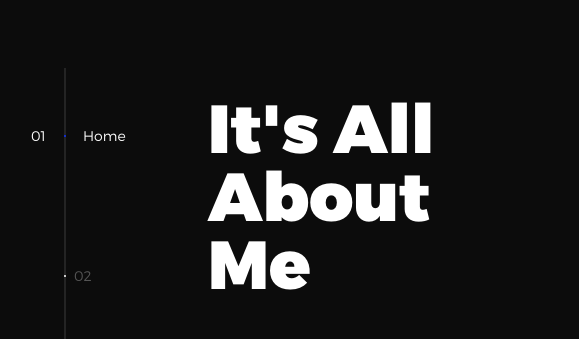
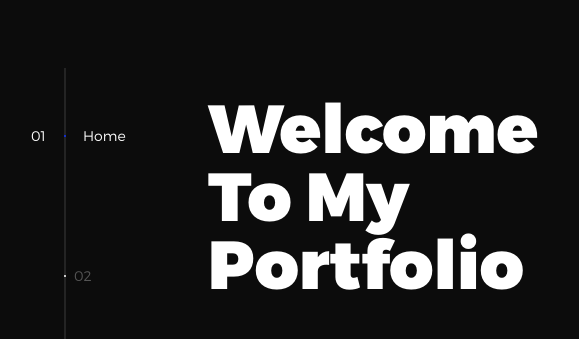
Before and after one commit to piskndar/piskndar.github.io, a plain HTML site: page index.html in a window 1280 px wide. Shown: the part 52-391 px from the top of the page, 0-579 px from the left. Drawn offline with nearby package versions, Linux system fonts and the light colour scheme.

Commit message:
add "portfolio" message and fixed typo and grammar

```diff
--- a/index.html
+++ b/index.html
@@ -47,7 +47,7 @@
           <li class="l-section section section--is-active">
             <div class="intro">
               <div class="intro--banner">
-                <h1>It's All<br>About<br>Me</h1>
+                <h1>Welcome<br>To My<br>Portfolio</h1>
                 <button class="cta">Contact
                   <svg version="1.1" id="Layer_1" xmlns="http://www.w3.org/2000/svg" xmlns:xlink="http://www.w3.org/1999/xlink" x="0px" y="0px" viewBox="0 0 150 118" style="enable-background:new 0 0 150 118;" xml:space="preserve">
                   <g transform="translate(0.000000,118.000000) scale(0.100000,-0.100000)">
```
